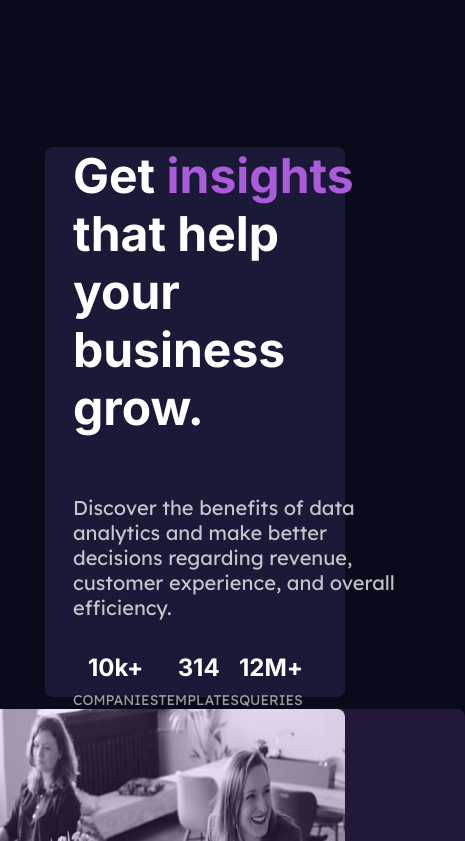
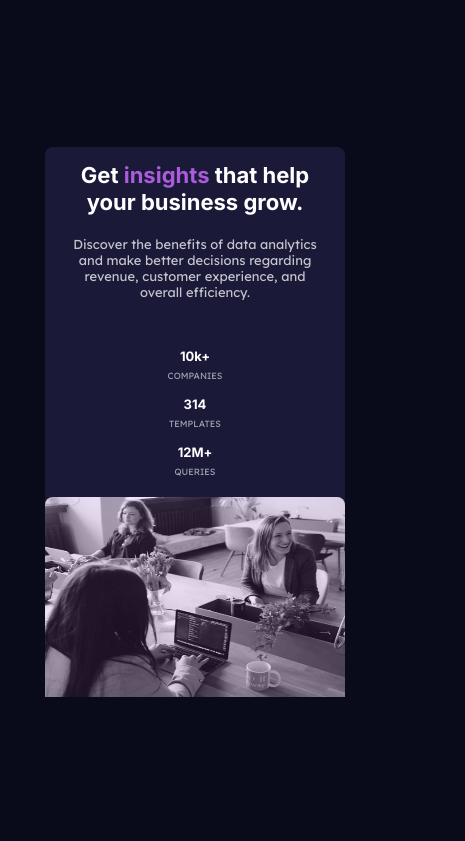
Before and after one commit to imRajAryan09/stats-card, a plain HTML site: page index.html in a window 390 px wide. Shown: the top 841 px of the page, 465 px wide, since content can reach past the window. Drawn offline with Linux system fonts and the light colour scheme.

Commit message:
mobile css fix

```diff
--- a/css/mobile.css
+++ b/css/mobile.css
@@ -1,10 +1,69 @@
 @media screen and (max-width: 992px) {
 	.container,
-	.box {
+	.box,
+	.table {
 		flex-direction: column;
+		align-items: center;
+		text-align: center;
 	}
+
 	.box {
 		width: 300px;
 		height: 550px;
 	}
+
+	.text-sec {
+		margin-left: 0px;
+		padding: 15px;
+	}
+
+	.text-sec p {
+		padding: 5px;
+	}
+
+	.main-img img {
+		width: 300px;
+		height: 200px;
+		border-radius: 8px 8px 0px 0px;
+	}
+
+	.hover-card {
+		width: 300px;
+		height: 200px;
+		border-radius: 8px 8px 0px 0px;
+	}
+
+	.heading h1 {
+		font-size: 22px;
+		line-height: 27px;
+	}
+
+	.heading p {
+		margin-top: 15px;
+		font-size: 13px;
+		line-height: 16px;
+	}
+
+	.table {
+		margin-right: 0px;
+	}
+
+	.element{
+		margin-top: 10px;
+	}
+
+	.stats h1 {
+		font-size: 13px;
+		line-height: 16px;
+	}
+
+.stat-heading {
+	margin-top: 1px;
+
 }
+
+	.stat-heading p {
+		font-size: 9px;
+		line-height: 11px;
+	}
+}
--- a/css/styles.css
+++ b/css/styles.css
@@ -87,9 +87,9 @@ body {
 }
 
 .main-img img {
-	border-radius: 0px 8px 8px 0px;
 	width: 540px;
 	height: 450px;
+	border-radius: 0px 8px 8px 0px;
 }
 
 .hover-card {
```
